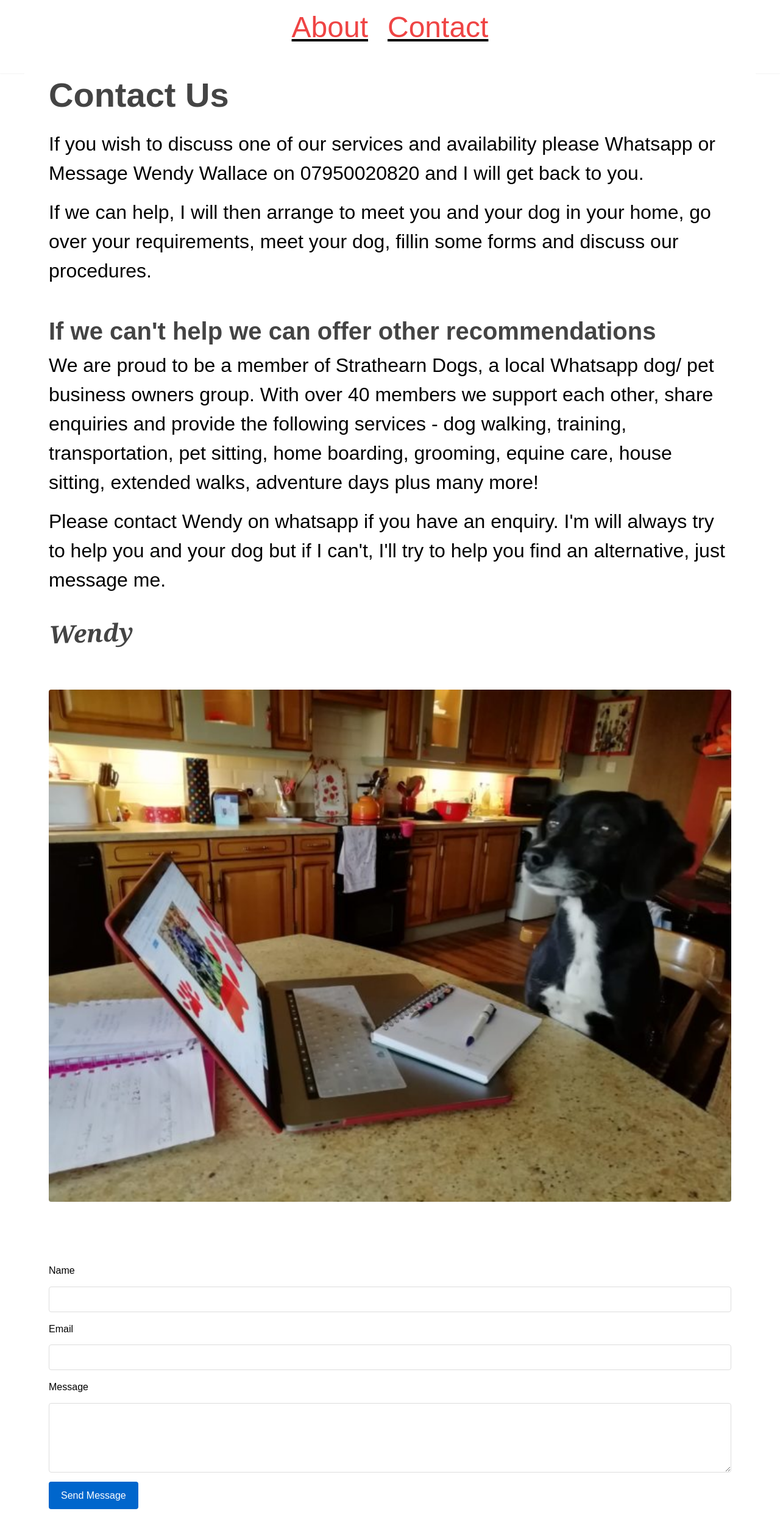
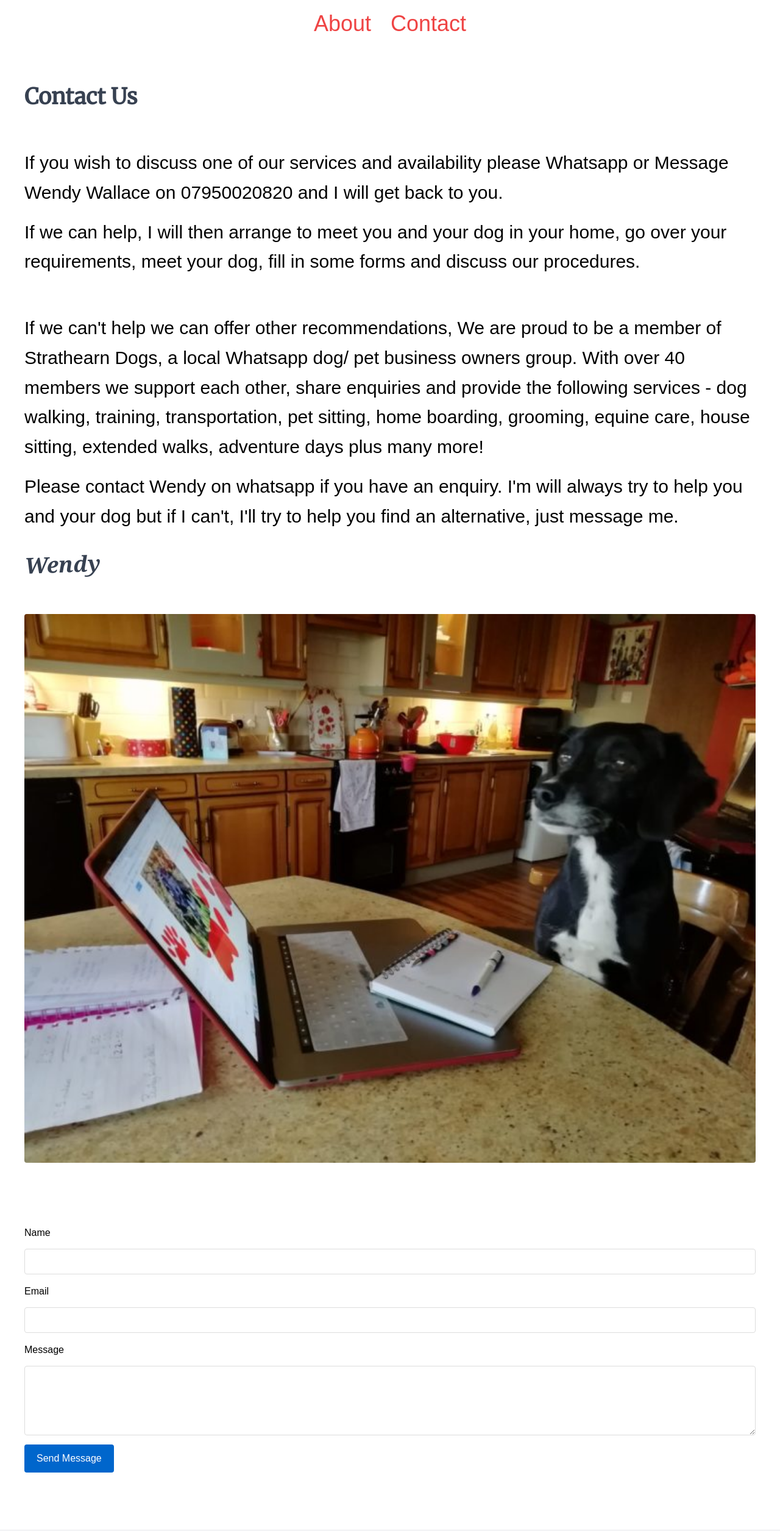
Before and after one commit to weedavedev/home_from_home, a SvelteKit app: page /contact in a window 1280 px wide. Shown: the part 220-2744 px from the top of the page at 61% size. Built offline with nearby package versions, Linux system fonts and the light colour scheme.

Commit message:
Updated styling accross the board, pushing for more tailwind!

```diff
--- a/src/app.html
+++ b/src/app.html
@@ -3,6 +3,7 @@
 <head>
 	<meta charset="utf-8" />
 	<link rel="icon" href="%sveltekit.assets%/favicon.png" />
+	<link href="https://fonts.googleapis.com/css2?family=Merriweather&display=swap" rel="stylesheet">
 	<meta name="viewport" content="width=device-width, initial-scale=1" />
 	%sveltekit.head%
 </head>
--- a/src/lib/components/Footer.svelte
+++ b/src/lib/components/Footer.svelte
@@ -1,36 +1,42 @@
 <script>
 	import { base } from '$app/paths';
 	import '$lib/styles/global.css';
-	import '$lib/styles/footer.css';
 	import Image from '$lib/components/Image.svelte';
 </script>
 
 <footer class="bg-white py-4 mt-auto border-t border-gray-200">
 	<div class="container mx-auto px-4 text-center text-gray-600">
-		<div class="social-icons">
-			<a href="https://wa.me/447950020820" title="Contact us on WhatsApp">
+		<!-- Social icons container -->
+		<div class="flex justify-center gap-6 mb-4">
+			<a href="https://wa.me/447950020820"
+				 title="Contact us on WhatsApp"
+				 class="w-10 h-10 hover:opacity-80 transition-opacity">
 				<Image
 					src="/images/logos/whatsapp.png"
 					alt="Contact us on WhatsApp"
-					className="social-icons-img"
+					className="w-full h-full object-contain"
 				/>
 			</a>
-			<a href="https://www.facebook.com/homefromhome101" title="Follow us on Facebook">
+			<a href="https://www.facebook.com/homefromhome101"
+				 title="Follow us on Facebook"
+				 class="w-10 h-10 hover:opacity-80 transition-opacity">
 				<Image
 					src="/images/logos/facebook.png"
 					alt="Follow us on Facebook"
-					className="social-icons-img"
+					className="w-full h-full object-contain"
 				/>
 			</a>
-			<a href="https://www.instagram.com/dogshomefromhome/" title="Follow us on Instagram">
+			<a href="https://www.instagram.com/dogshomefromhome/"
+				 title="Follow us on Instagram"
+				 class="w-10 h-10 hover:opacity-80 transition-opacity">
 				<Image
 					src="/images/logos/instagram.png"
 					alt="Follow us on Instagram"
-					className="social-icons-img"
+					className="w-full h-full object-contain"
 				/>
 			</a>
 		</div>
-		<p>&copy; {new Date().getFullYear()} Home From Home. All rights reserved.</p>
-		<a href="{base}/terms_and_conditions">Terms and conditions</a>
+		<p class="mb-2">&copy; {new Date().getFullYear()} Home From Home. All rights reserved.</p>
+		<a href="{base}/terms_and_conditions" class="text-red-500 hover:text-red-700">Terms and conditions</a>
 	</div>
 </footer>
--- a/src/lib/components/Header.svelte
+++ b/src/lib/components/Header.svelte
@@ -1,14 +1,13 @@
 <script>
 	import '$lib/styles/global.css';
 	import '$lib/styles/header.css';
-
 	import { base } from '$app/paths';
 	import Image from '$lib/components/Image.svelte';
 </script>
 
 <header class="bg-white py-4 shadow-sm">
 	<nav class="container mx-auto px-4 flex flex-col items-center gap-4">
-		<div class="text-2xl font-bold text-gray-700">
+		<div>
 			<Image
 				src="/images/logos/DH4H_cropped-logo-218x175.jpg"
 				alt="Home From Home logo"
@@ -16,9 +15,11 @@
 			/>
 		</div>
 
-		<ul class="nav-menu flex gap-8">
-			<li><a href="{base}/" class="text-red-500 hover:text-red-700">About</a></li>
-			<li><a href="{base}/contact" class="text-red-500 hover:text-red-700">Contact</a></li>
-		</ul>
+		<div class="p-8">
+			<ul class="flex gap-8">
+				<li><a href="{base}/" class="text-red-500 hover:text-red-700">About</a></li>
+				<li><a href="{base}/contact" class="text-red-500 hover:text-red-700">Contact</a></li>
+			</ul>
+		</div>
 	</nav>
 </header>
--- a/src/lib/components/ImageGallery.svelte
+++ b/src/lib/components/ImageGallery.svelte
@@ -38,7 +38,7 @@
 
 <div class="gallery-wrapper">
 	{#if title}
-		<h2>{title}</h2>
+		<h3>{title}</h3>
 	{/if}
 
 	<div class="image-grid">
--- a/src/lib/styles/global.css
+++ b/src/lib/styles/global.css
@@ -1,109 +1,101 @@
-/* Base styles */
+@tailwind base;
+@tailwind components;
+@tailwind utilities;
+@layer base {
+
+    /* Base typography - removed redundant body font-size and line-height as it's in @apply */
     body {
-    font-family: Arial, sans-serif;
-    font-size: 16px;
-    line-height: 1.6;
+        @apply font-['Source_Sans_Pro',_sans-serif] text-base leading-relaxed;
     }
 
-/* Container */
-.container {
-    max-width: 1200px;
-    margin: 0 auto;
-    padding: 20px 40px;
-    background-color: white;
+    /* Removed p styles as they inherit from body */
+
+    /* Regular lists keep their base styling */
+    li {
+        @apply font-['Source_Sans_Pro',_sans-serif] text-base;
     }
 
-.container h1 {
-    font-size: 3.5rem;
-    margin: 0;
-    color: rgb(68, 68, 68);
+    /* Navigation specific styling */
+    nav li {
+        @apply text-4xl;  /* or text-3xl if you want it larger */
     }
 
-.container h2 {
-        font-size: 2.5rem;  /* Increase from current size */
-        font-weight: bold;
-        margin-bottom: 1rem;
-        color: rgb(68, 68, 68);  /* Matching your h1 color */
+    nav li a {
+        @apply no-underline hover:underline; /* No underline by default, shows on hover */
     }
 
-/* Content grid with text and image */
-.content-grid {
-    display: grid;
-    grid-template-columns: 1fr;
-    gap: 40px;
-    margin-bottom: 30px;
-    align-items: start;
+    /* Headers - updated sizes based on your container h1/h2 preferences */
+    h1 {
+        @apply font-['Merriweather',_serif] font-bold text-4xl mb-6 text-gray-700;
     }
 
-/* Text content styling */
-.text-content {
-    display: flex;
-    flex-direction: column;
-    gap: 1.2rem;
-    font-size: 2rem;
-    line-height: 1.5;
+    h2 {
+        @apply font-['Merriweather',_serif] font-bold text-4xl mb-4 text-gray-700;
     }
 
-/* Links styling - removed duplicate .link class */
-.link {
-    color: #ff4444;
-    text-decoration: none;
+    h3 {
+        @apply font-['Merriweather',_serif] font-bold text-3xl mb-3;
     }
 
-.link:hover {
-    text-decoration: underline;
+    h4 {
+        @apply font-['Merriweather',_serif] text-2xl mb-2;
     }
 
-/* Image styling */
+    h5 {
+        @apply font-['Merriweather',_serif] text-xl mb-2;
+    }
+}
+
+
+
+
+/* Container - could convert to Tailwind but might need custom max-width */
+.container {
+    @apply max-w-7xl mx-auto px-10 bg-white;
+}
+
+/* Content grid - converted to Tailwind */
+.content-grid {
+    @apply grid grid-cols-1 gap-10 mb-8 items-start;
+}
+
+/* Text content - converted font size to Tailwind */
+.text-content {
+    @apply flex flex-col gap-5 text-3xl leading-relaxed;
+}
+
+/* Links */
+.link {
+    @apply text-red-500 no-underline hover:underline;
+}
+
+/* Image container and image */
 .image-container {
-    width: 100%;
-    align-content: center;
+    @apply w-full content-center;
 }
 
 .image {
-    width: auto;
-    height: auto;
-    max-height: 30em;
-    border-radius: 4px;
-    box-shadow: 0 2px 4px rgba(0,0,0,0.1);
-    margin: auto;
+    @apply w-auto h-auto max-h-[30em] rounded shadow-sm mx-auto;
 }
 
-.signature {}
 /* Certificates Gallery */
 .certificates-gallery {
-    display: grid;
-    grid-template-columns: repeat(2, 1fr); /* Improved grid syntax */
+    @apply grid grid-cols-2;
 }
 
 .certificates-gallery img {
-    max-width: 20rem;
-    max-height: 20rem;
-    box-shadow: none; /* Changed from 0 0 0 0 to none for better practice */
+    @apply max-w-[20rem] max-h-[20rem] shadow-none;
 }
 
-/* Form styles */
+/* Form styles - converted to Tailwind */
 .form-group {
-    display: flex;
-    flex-direction: column;
-    gap: 0.5rem;
+    @apply flex flex-col gap-2;
 }
 
 input, textarea {
-    padding: 8px;
-    border: 1px solid #ccc;
-    border-radius: 4px;
+    @apply p-2 border border-gray-300 rounded;
 }
 
 button {
-    padding: 10px 20px;
-    background-color: #0066cc;
-    color: white;
-    border: none;
-    border-radius: 4px;
-    cursor: pointer;
+    @apply px-5 py-2.5 bg-blue-600 text-white border-0 rounded cursor-pointer hover:bg-blue-700;
 }
-
-button:hover {
-    background-color: #0052a3;
-}
--- a/src/routes/contact/+page.svelte
+++ b/src/routes/contact/+page.svelte
@@ -15,19 +15,18 @@
 </script>
 <div class="container mx-auto px-4 py-8">
 	<div class="content-grid">
-		<h1 class="text-2xl font-bold mb-6">Contact Us</h1>
+		<h1 class="">Contact Us</h1>
 		<div class="content-grid">
 			<div class="text-content">
 				<div class="mb-6">
 					<p class="mb-4">If you wish to discuss one of our services and availability please Whatsapp or Message Wendy
 						Wallace on 07950020820 and I will get back to you.</p>
 					<p class="mb-4">If we can help, I will then arrange to meet you and your dog in your home, go over your
-						requirements, meet your dog, fillin some forms and discuss our procedures.</p>
+						requirements, meet your dog, fill in some forms and discuss our procedures.</p>
 				</div>
 
 				<div class="mb-6">
-					<h2 class="text-2xl font-bold mb-4">If we can't help we can offer other recommendations</h2>
-					<p class="mb-4">We are proud to be a member of Strathearn Dogs, a local Whatsapp dog/ pet business owners
+					<p class="mb-4">If we can't help we can offer other recommendations, We are proud to be a member of Strathearn Dogs, a local Whatsapp dog/ pet business owners
 						group.
 						With over 40 members we support each other, share enquiries and provide the following services - dog
 						walking,
@@ -78,6 +77,5 @@
 			</div>
 			<button type="submit">Send Message</button>
 		</form>
-
 	</div>
 </div>
```
Also changed, not shown: src/routes/+page.svelte (+35 -24 lines). Lines whose indentation alone changed are shown as unchanged.
